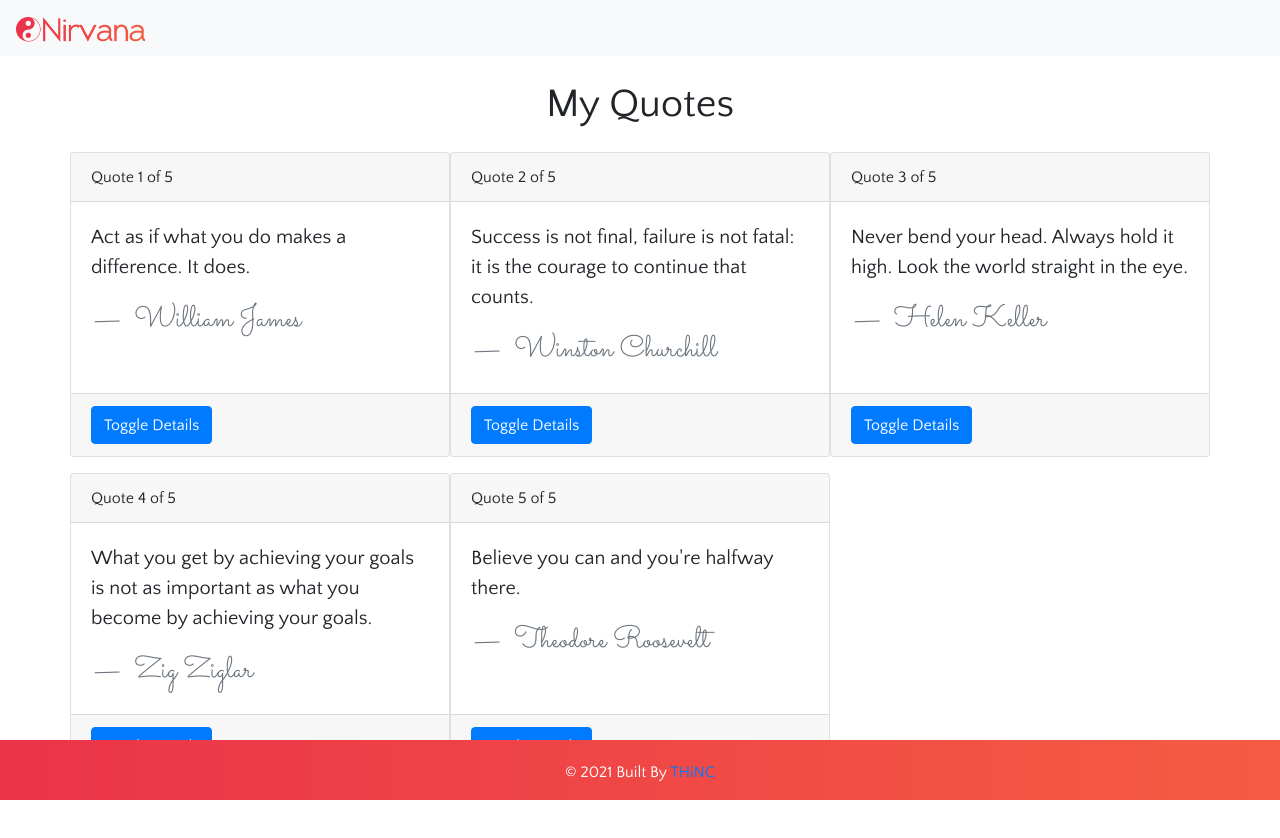
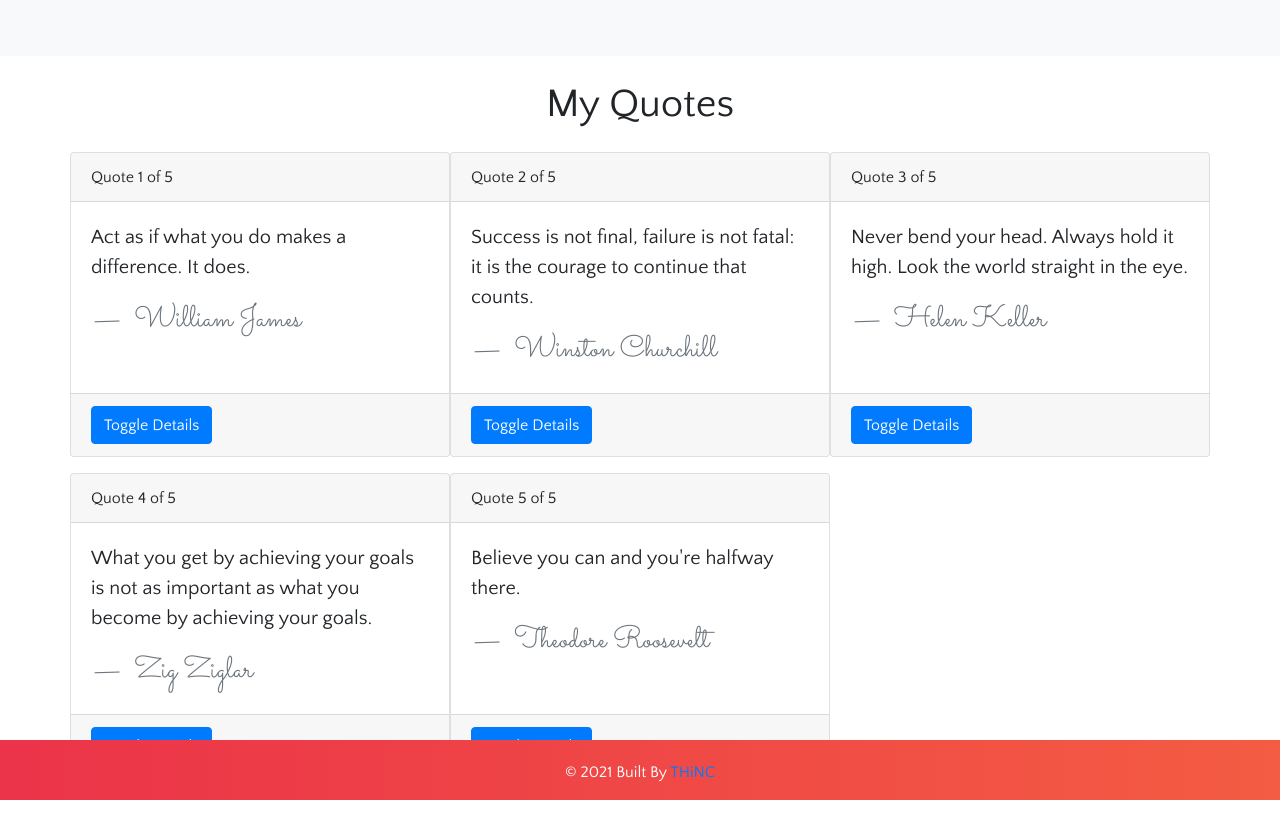
Before and after one commit to Derraphics/Derraphics-Qoutes, an Angular app: page / in a window 1280 px wide. Shown: the top 838 px of the page. Built offline with nearby package versions, Linux system fonts and the light colour scheme.

Commit message:
added the README.md file

```diff
--- a/src/app/components/header/header.component.html
+++ b/src/app/components/header/header.component.html
@@ -1,9 +1,7 @@
 <nav class="navbar fixed-top navbar-light bg-light">
   <a class="navbar-brand" href="#"
     ><img
-      class="nirvana-logo"
-      src="./assets/nirvana-logo.png"
-      alt="Ying Yang icon and Nirvana Text"
+
     />
   </a>
 </nav>
--- a/src/index.html
+++ b/src/index.html
@@ -2,10 +2,10 @@
 <html lang="en">
 <head>
   <meta charset="utf-8">
-  <title>Nirvana| A Quote Base</title>
+  <title>Derraphics-Quotes</title>
   <base href="/">
   <meta name="viewport" content="width=device-width, initial-scale=1">
-  <link rel="icon" type="image/x-icon" href="favicon.ico">
+
 </head>
 <body>
   <app-root></app-root>
```
Also changed, not shown: src/assets/nirvana-logo.png (deleted).
